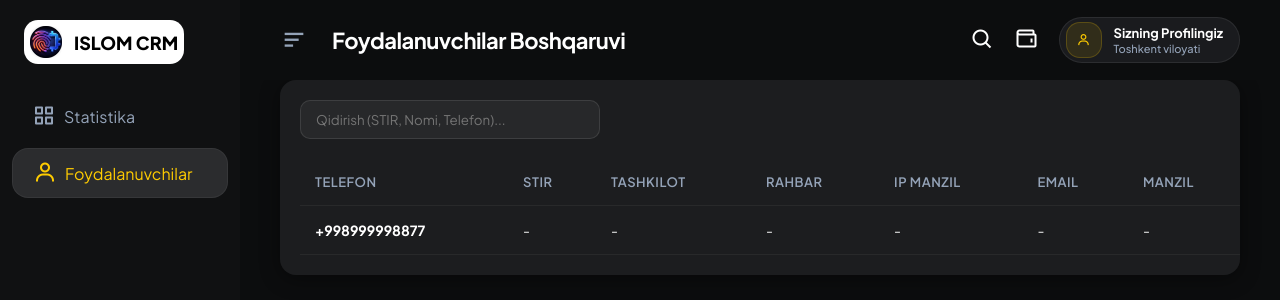
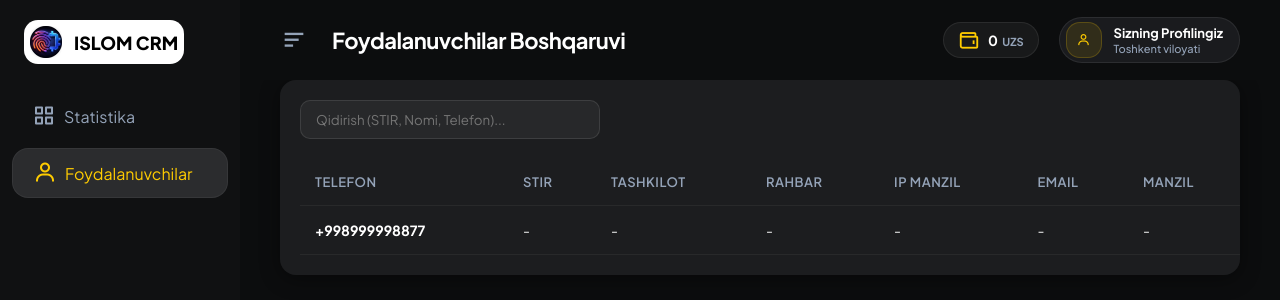
Before and after one commit to islampayments-byte/IslomCRM.uz, a Flask app: page /admin/users in a window 1280 px wide. Shown: the top 300 px of the page. Run offline with Flask 3, Linux system fonts and the light colour scheme; a user stored in the database is signed in; data comes from the database, SQL or seed files in the repository.

Commit message:
UI: Display user balance in topbar next to wallet icon

```diff
--- a/models.py
+++ b/models.py
@@ -21,6 +21,7 @@ class User(db.Model, UserMixin):
     org_phone = db.Column(db.String(20))
     address = db.Column(db.Text)
     is_verified = db.Column(db.Boolean, default=False) # IPv6 fits in 45 chars
+    balance = db.Column(db.Float, default=0.0)
     created_at = db.Column(db.DateTime, default=datetime.datetime.utcnow)
 
     def check_pin(self, pin, bcrypt):
--- a/templates/base.html
+++ b/templates/base.html
@@ -73,9 +73,16 @@
                     <h2 class="page-title">{% block page_title %}Asosiy{% endblock %}</h2>
                 </div>
                 <div class="topbar-right">
-                    <i class='bx bx-search icon-btn' style="font-size: 24px;"></i>
-                    <a href="{{ url_for('user.finance') }}" style="color: inherit; text-decoration: none;">
-                        <i class='bx bx-wallet icon-btn' style="font-size: 24px;"></i>
+                    <a href="{{ url_for('user.finance') }}" style="color: inherit; text-decoration: none; display: flex; align-items: center; gap: 8px; background: rgba(255,255,255,0.05); padding: 6px 14px; border-radius: 40px; border: 1px solid var(--border-color);">
+                        <i class='bx bx-wallet' style="font-size: 22px; color: var(--primary-color);"></i>
+                        <span style="font-weight: 700; font-size: 14px;">
+                            {% if current_user.is_authenticated %}
+                                {{ "{:,.0f}".format(current_user.balance).replace(',', ' ') }}
+                            {% else %}
+                                0
+                            {% endif %}
+                            <span style="font-size: 11px; color: var(--text-muted); margin-left: 2px;">UZS</span>
+                        </span>
                     </a>
 
                     <div class="user-pill">
```
